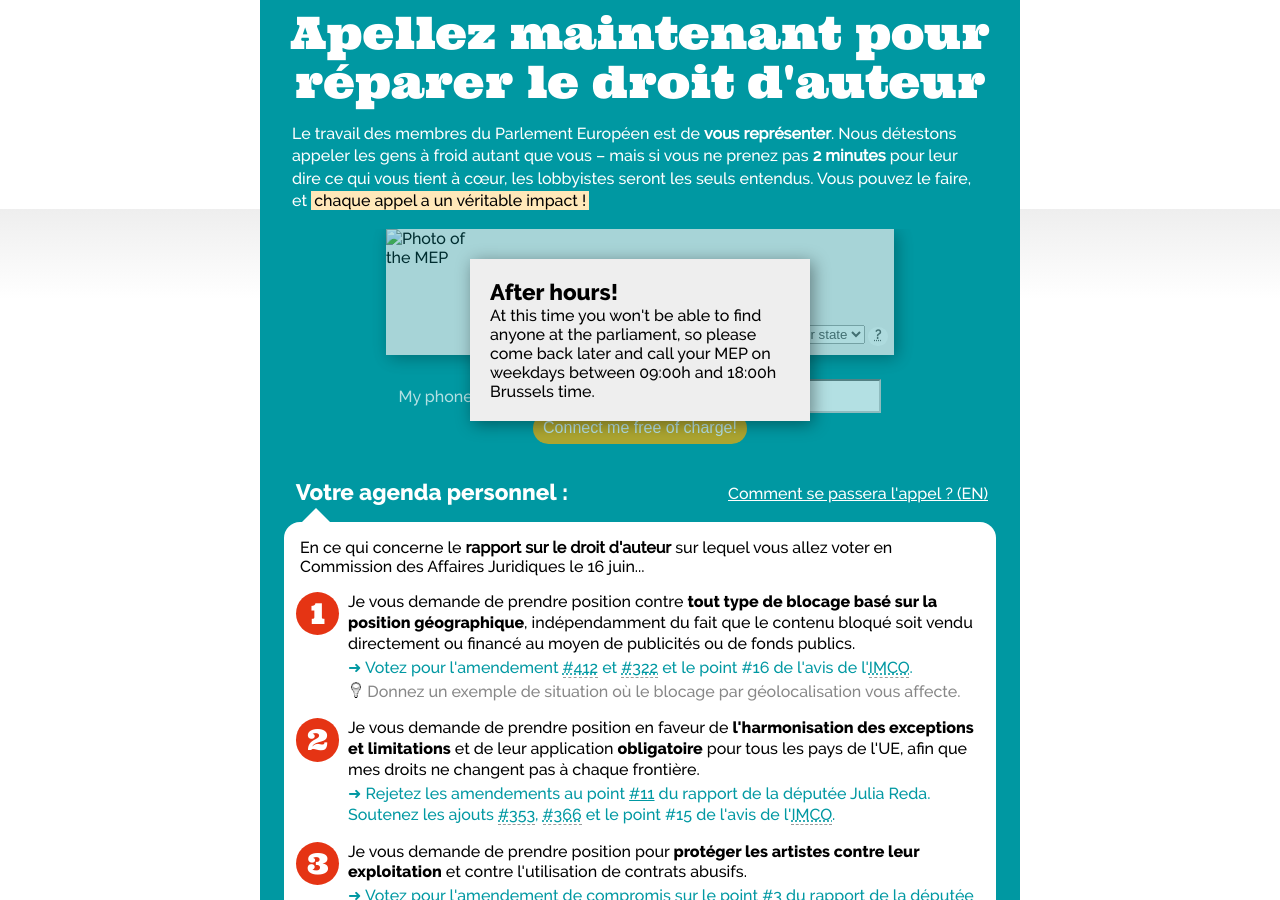
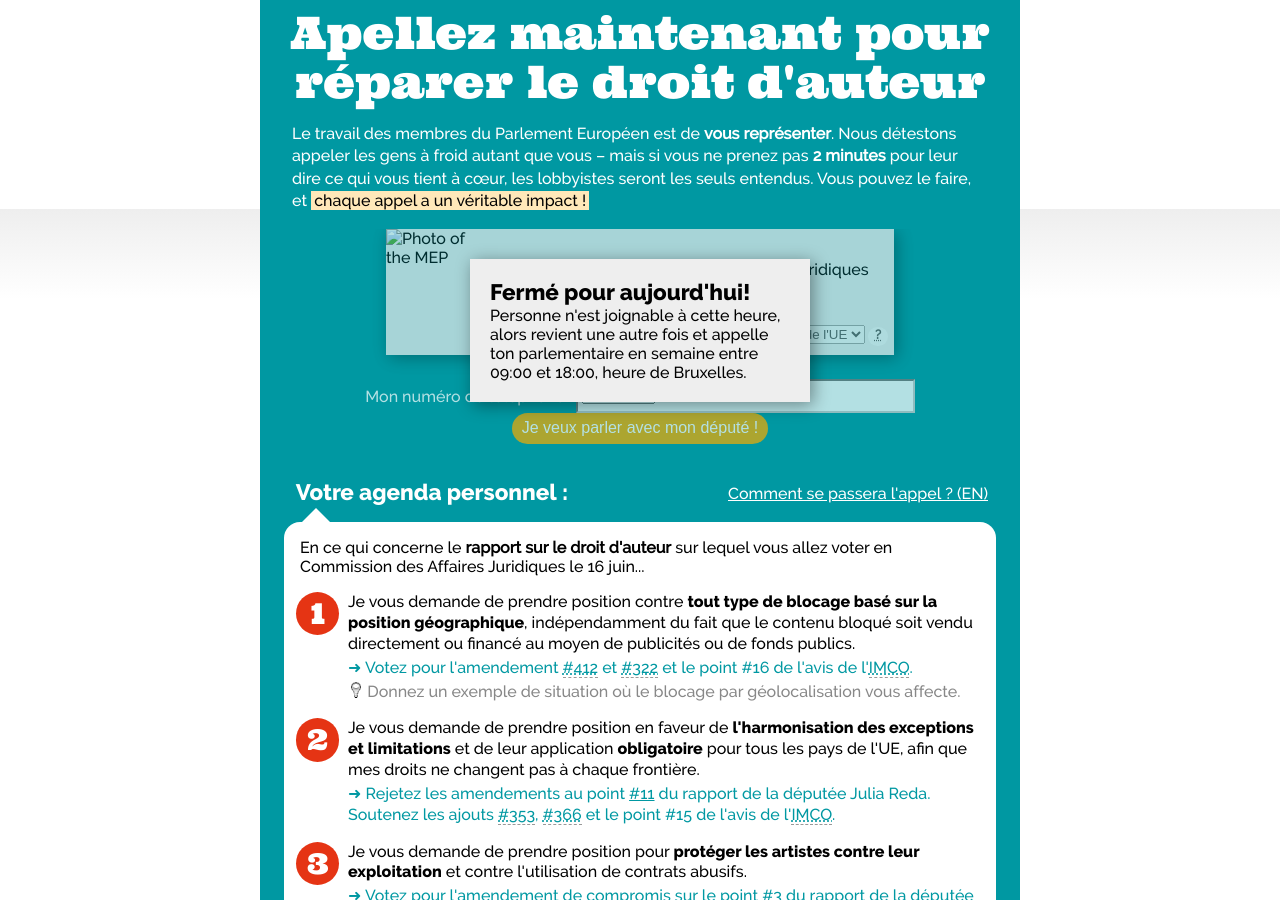
Before and after one commit to Copywrongs-Gang/Copywrongs2, a Jekyll site: the page built from fr/index.html, in a window 1280 px wide and 900 px high, scrolled down 1591 px. Built offline with Jekyll 4.4.1, drawn with Linux system fonts in a browser that asks for light colours; some of the changed lines change nothing that is shown.

Commit message:
minor bugfix + additional translation parts

```diff
--- a/_data/french.yml
+++ b/_data/french.yml
@@ -99,20 +99,20 @@ iwant: "Je suis pour&nbsp;!"
 readmore: "Plus d'informations"
 joinfight: Si <span>tu</span> ne rejoins pas la lutte maintenant, ces "copywrongs" <u>ne seront pas redressés</u>.
 overlay:
-    h: "After hours!"
-    text: "At this time you won't be able to find anyone at the parliament, so please come back later and call your MEP on weekdays between 09:00h and 18:00h Brussels time."
+    h: "Fermé pour aujourd'hui!"
+    text: "Personne n'est joignable à cette heure, alors revient une autre fois et appelle ton parlementaire en semaine entre 09:00 et 18:00, heure de Bruxelles."
 call:
     h: "Apellez maintenant pour réparer le droit d'auteur"
     text: "Le travail des membres du Parlement Européen est de <strong>vous représenter</strong>. Nous détestons appeler les gens à froid autant que vous – mais si vous ne prenez pas <strong>2 minutes</strong> pour leur dire ce qui vous tient à cœur, les lobbyistes seront les seuls entendus. Vous pouvez le faire, et <u>chaque appel a un véritable impact&nbsp;!</u>"
-    jurimember: "Member of the Legal Affairs Committee"
+    jurimember: "Membre de la commission des affaires juridiques"
     showother: "Montrer un autre député"
-    from: "from"
-    memberstate: "an EU member state"
-    missingstate: "EU member states missing from this list have no MEPs on the Legal Affairs Committee. Sorry!"
-    mynumber: "My phone number:"
-    other: "Other"
-    connectme: "Connect me free of charge!"
-    thankyou: "Thank you! You should receive a call any second now."
+    from: "de"
+    memberstate: "tout les pays de l'UE"
+    missingstate: "Les états membres de l'UE qui ne figurent pas dans cette liste n'ont pas de parlementaires à la commission des affaires juridiques. Désolé&nbsp;!"
+    mynumber: "Mon numéro de téléphone&nbsp;:"
+    other: "Autre"
+    connectme: "Je veux parler avec mon député !"
+    thankyou: "Merci. Tu devrais recevoir un appel d'une seconde à l'autre."
     what: "Comment se passera l'appel&nbsp;? (EN)"
     whatlink: "https://wiki.laquadrature.net/Comment_contacter_un_d%C3%A9put%C3%A9_europ%C3%A9en#Appel_vocal"
     agenda: "Votre agenda personnel&nbsp;:"
--- a/_data/swedish.yml
+++ b/_data/swedish.yml
@@ -99,8 +99,8 @@ iwant: "Detta vill jag!"
 readmore: "Läs mer"
 joinfight: Om inte <span>du</span> ansluter dig till kampen nu kommer dessa "upphovsfel" <u>inte att lösas</u>.
 overlay:
-    h: "After hours!"
-    text: "At this time you won't be able to find anyone at the parliament, so please come back later and call your MEP on weekdays between 09:00h and 18:00h Brussels time."
+    h: "Efter arbetstid!"
+    text: "Såhär dags kommer du inte hitta någon i parlamentet, så snälla kom tillbaka senare och ring din MEP på veckodagar mellan 09:00 och 18:00 Brysseltid."
 call:
     h: "Ring nu för att laga upphovsrätten"
     text: "Europaparlamentarikers jobb är att <strong>representera dig</strong>. Vi avskyr att ringa främlingar lika mycket som du &ndash; men om du inte tar <strong>två minuter</strong> att säga till dem vad du tycker, <strong>kommer bara lobbyister att höras</strong>. Du klarar av det, och <u>varje samtal gör skillnad!</u>"
--- a/_layouts/default.html
+++ b/_layouts/default.html
@@ -240,23 +240,23 @@
 						<a href="#" id="showmep" onclick="return showMEP()">{{ t.call.showother }}</a><span id="showmepnoclick" style="display:none;">{{ t.call.showother }}</span> {{ t.call.from }}
 						<select id="country" onchange="geo({ countryCode: this.options[this.selectedIndex].value}, 'fromDropdown')">
 							<option value="">{{ t.call.memberstate }}</option>
-							<option value="BG">България</option>
-							<option value="CZ">Česká republika</option>
-							<option value="DE">Deutschland</option>
-							<option value="ES">España</option>
-							<option value="FR">France</option>
-							<option value="IE">Ireland/Éire</option>
-							<option value="IT">Italia</option>
-							<option value="LT">Lietuva</option>
-							<option value="LU">Lëtzebuerg</option>
-							<option value="HU">Magyarország</option>
-							<option value="MT">Malta</option>
-							<option value="AT">Österreich</option>
-							<option value="PL">Polska</option>
-							<option value="PT">Portugal</option>
-							<option value="FI">Suomi</option>
-							<option value="SE">Sverige</option>
-							<option value="UK">United Kingdom</option>
+							<option id="mep-cc-BG" value="BG">България</option>
+							<option id="mep-cc-CZ" value="CZ">Česká republika</option>
+							<option id="mep-cc-DE" value="DE">Deutschland</option>
+							<option id="mep-cc-ES" value="ES">España</option>
+							<option id="mep-cc-FR" value="FR">France</option>
+							<option id="mep-cc-IE" value="IE">Ireland/Éire</option>
+							<option id="mep-cc-IT" value="IT">Italia</option>
+							<option id="mep-cc-LT" value="LT">Lietuva</option>
+							<option id="mep-cc-LU" value="LU">Lëtzebuerg</option>
+							<option id="mep-cc-HU" value="HU">Magyarország</option>
+							<option id="mep-cc-MT" value="MT">Malta</option>
+							<option id="mep-cc-AT" value="AT">Österreich</option>
+							<option id="mep-cc-PL" value="PL">Polska</option>
+							<option id="mep-cc-PT" value="PT">Portugal</option>
+							<option id="mep-cc-FI" value="FI">Suomi</option>
+							<option id="mep-cc-SE" value="SE">Sverige</option>
+							<option id="mep-cc-UK" value="UK">United Kingdom</option>
 						</select>
 						<abbr class="help" title="{{ t.call.missingstate }}">?</abbr>
 					</div>
--- a/js/copywrongs.js
+++ b/js/copywrongs.js
@@ -267,8 +267,11 @@ function geo(d, fromDropdown) {
 
 	//preselect in phone number country code dropdown
 	if (!fromDropdown) {
-		var ccId = 'cc-'+d.countryCode;
+		console.log(window.countryCode);
+		var ccId = 'cc-'+window.countryCode;
+		var mepccId = 'mep-cc-'+window.countryCode;
 		if (document.getElementById(ccId)) document.getElementById(ccId).selected = true;
+		if (document.getElementById(mepccId)) document.getElementById(mepccId).selected = true;
 	}
 
 	showMEP();
```
